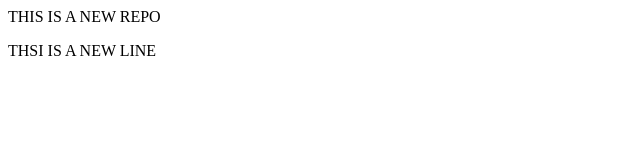
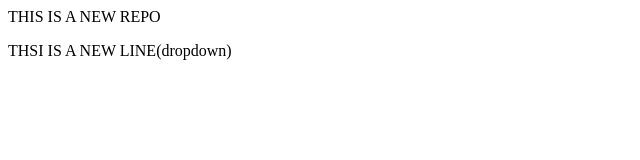
Before and after one commit to Muskan-Bathla/LocalRepo, a plain HTML site: page index.html in a window 1280 px wide. Shown: the full height of the page, 0-640 px from the left. Drawn offline with Linux system fonts and the light colour scheme.

```diff
--- a/index.html
+++ b/index.html
@@ -1,2 +1,2 @@
 <p>THIS IS A NEW REPO</p>
-<p>THSI IS A NEW LINE</p>
+<p>THSI IS A NEW LINE(dropdown)</p>
```
